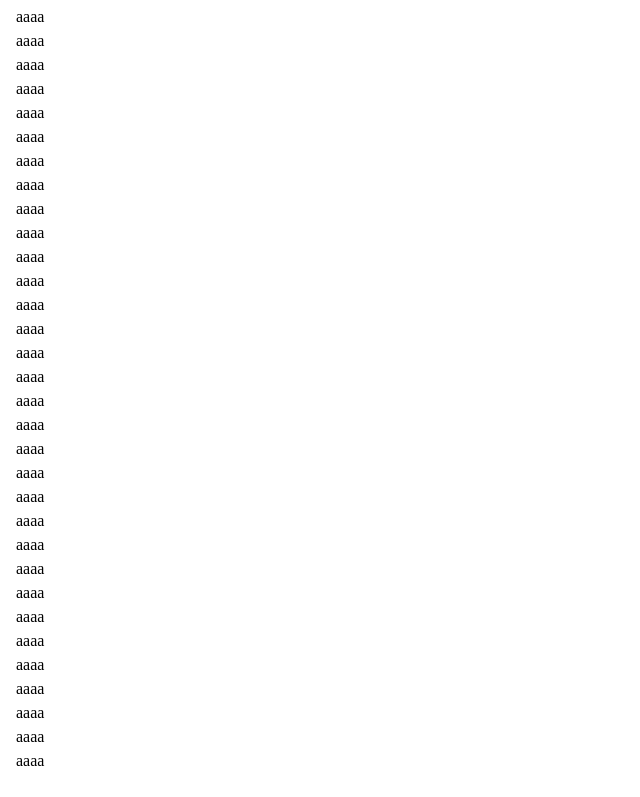
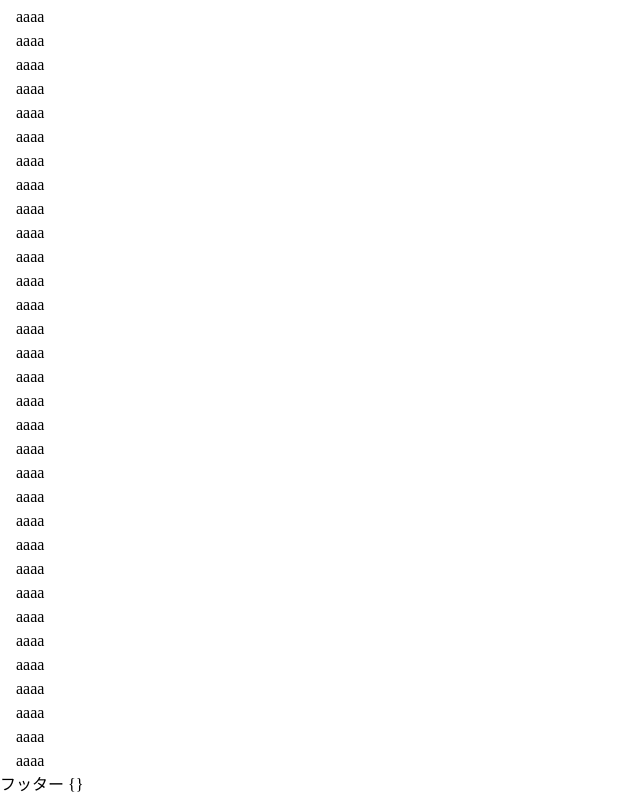
Before and after one commit to OSK-festival/website, a Nuxt app: page / in a window 1280 px wide. Shown: the part 2355-3152 px from the top of the page, without its empty margins (0-640 px from the left). Before the commit the page ends 3128 px from the top, so only its background shows below. Built offline with nearby package versions, Linux system fonts and the light colour scheme; a web font is replaced by a local one.

Commit message:
chore: コメントの削除

```diff
--- a/src/app.vue
+++ b/src/app.vue
@@ -7,16 +7,8 @@
         <NuxtPage class="mx-4 h-full" />
       </article>
     </div>
+    <ThwFotter />
   </div>
 </template>
 
-<script setup>
-  // const route = useRoute();
-  // const path = ref(route.fullPath);
-  // watch(
-  // () => route.query,
-  // () => (isMenuOpen.value = false)
-  // () => (path.value = route.fullPath)
-  // );
-  // console.log(path.value);
-</script>
+<script setup></script>
```
